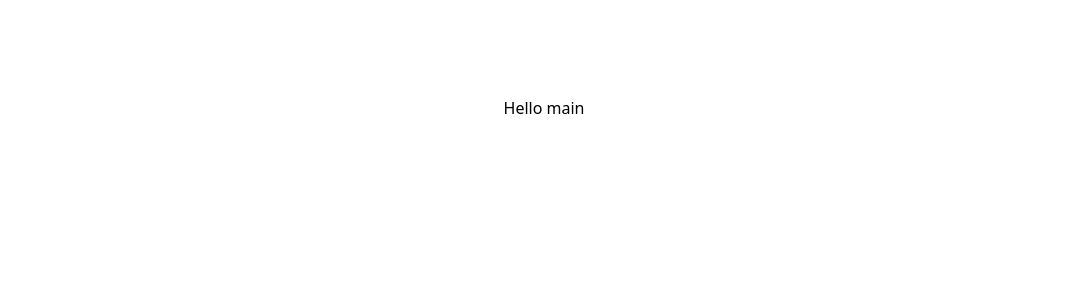
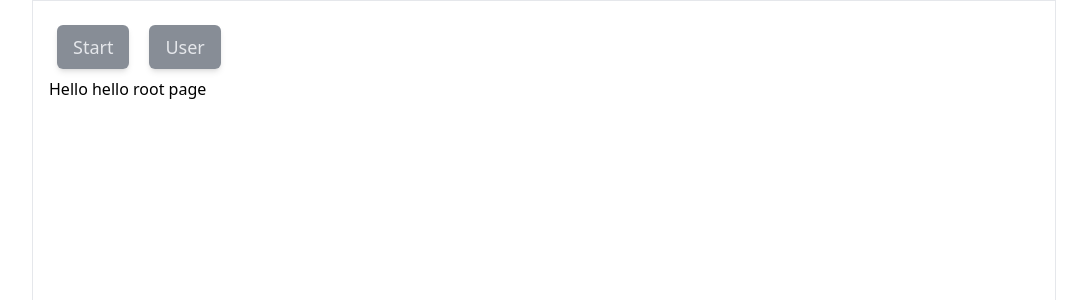
Before and after one commit to dreamc4t/dnd-app, a Next.js app: page / in a window 1280 px wide. Shown: the top 300 px of the page, without its empty margins (96-1183 px from the left). Built offline with nearby package versions, Linux system fonts and the light colour scheme.

Commit message:
added simple nav bar and layout for dev

```diff
--- a/src/app/layout.tsx
+++ b/src/app/layout.tsx
@@ -1,6 +1,7 @@
 import type { Metadata } from 'next'
 import './globals.css'
 import { ReactNode } from 'react'
+import NavBar from '@/components/NavBar/NavBar'
 
 export const metadata: Metadata = {
   title: 'Dungeons and Dragons application',
@@ -14,7 +15,10 @@ export default function RootLayout({
 }>) {
   return (
     <html lang='en'>
-      <body>{children}</body>
+      <body className='max-w-5xl mx-auto p-4 border border-gray-200 h-screen'>
+        <NavBar />
+        <main>{children}</main>
+      </body>
     </html>
   )
 }
--- a/src/app/page.tsx
+++ b/src/app/page.tsx
@@ -1,7 +1,3 @@
 export default function Home() {
-  return (
-    <main className='flex min-h-screen flex-col items-center justify-between p-24'>
-      Hello main
-    </main>
-  )
+  return <div>Hello hello root page</div>
 }
--- /dev/null
+++ b/src/app/start/page.tsx
@@ -0,0 +1,3 @@
+export default function StartPage() {
+  return <div>Starting page here HELLO</div>
+}
--- /dev/null
+++ b/src/app/user/page.tsx
@@ -0,0 +1,3 @@
+export default function UserPage() {
+  return <div>User page here HELLO</div>
+}
--- /dev/null
+++ b/src/components/NavBar/NavBar.tsx
@@ -0,0 +1,24 @@
+import { navigationItems } from './navigationItems'
+import Link from 'next/link'
+
+const NavBar = () => {
+  return (
+    <div className=''>
+      <nav className='flex p-2 gap-5'>
+        {navigationItems.map((item, i) => {
+          return (
+            <Link
+              href={item.url}
+              key={item.title + i}
+              className='text-gray-200 hover:text-yellow-400 text-sm md:text-lg font-medium py-1 md:py-2 px-3 md:px-4 bg-gray-700 bg-opacity-60 hover:bg-opacity-70 rounded-md transition duration-300 ease-in-out shadow-md hover:shadow-lg'
+            >
+              {item.title}
+            </Link>
+          )
+        })}
+      </nav>
+    </div>
+  )
+}
+
+export default NavBar
--- /dev/null
+++ b/src/components/NavBar/index.ts
@@ -0,0 +1 @@
+export * from './NavBar'
--- /dev/null
+++ b/src/components/NavBar/navigationItems.ts
@@ -0,0 +1,11 @@
+type NavigationItem = {
+  url: string
+  title: string
+}
+
+const navigationItems: NavigationItem[] = [
+  { title: 'Start', url: '/start' },
+  { title: 'User', url: '/user' },
+]
+
+export { navigationItems }
```
Also changed, not shown: src/components/index.ts (added).
